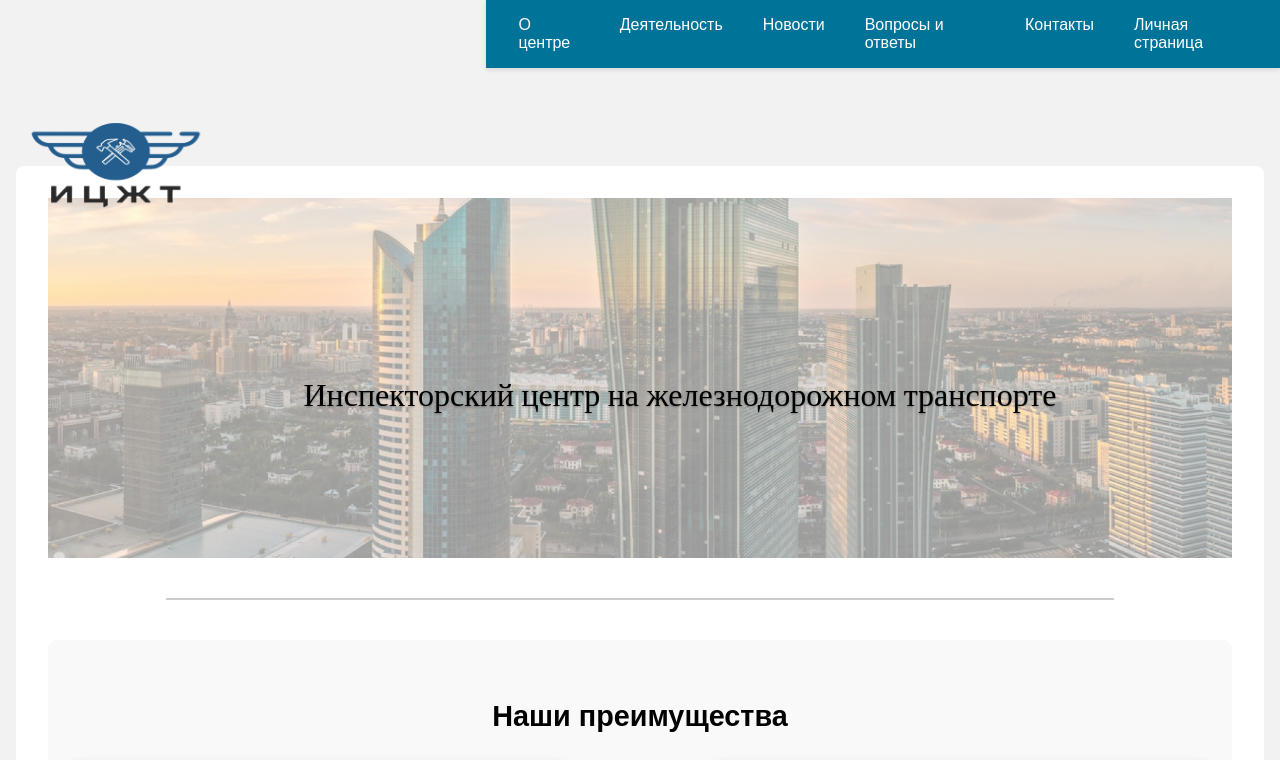
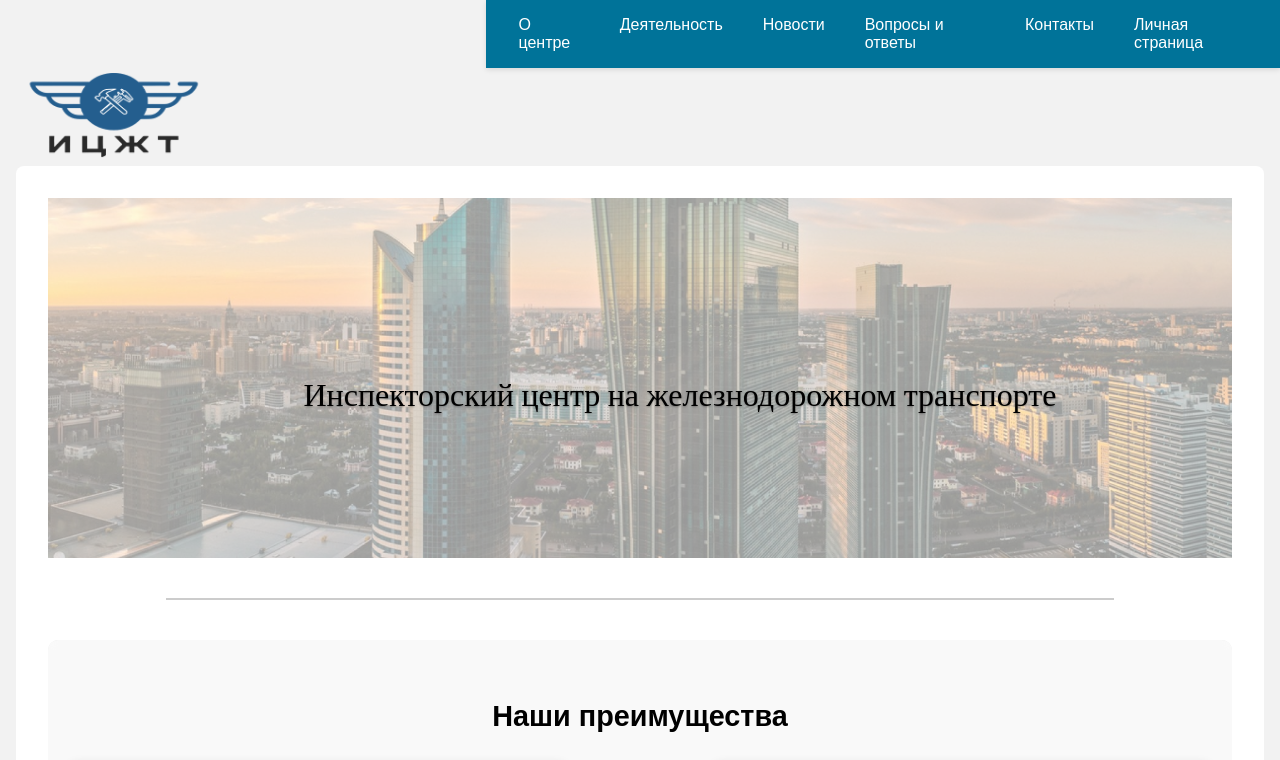
Before and after one commit to itczkz/itcz, a plain HTML site: page index.html in a window 1280 px wide. Shown: the top 760 px of the page. Drawn offline with nearby package versions, Linux system fonts and the light colour scheme.

Commit message:
index.html

```diff
--- a/index.html
+++ b/index.html
@@ -13,7 +13,7 @@
   <header>
   <div class="header-container">
     <a href="index.html" class="logo">
-      <img src="img/logo.png" class="logo-img" style="position: relative; left: 2px; top: 10px; /left: -50px;display: flex;align-items: center;justify-content: center;font-family: &quot;Cormorant Garamond&quot;, serif;font-optical-sizing: auto;font-weight: 600;font-style: normal;"></a>
+      <img src="img/logo.png" class="logo-img" style="position: fixed;left: 2px;top: 55px; /left: -50px;display: flex;align-items: baseline;justify-content: flex-end;font-family: &quot;Cormorant Garamond&quot;, serif;font-optical-sizing: auto;font-weight: 600;font-style: normal;flex-direction: row-reverse;flex-wrap: wrap;align-content: flex-start;"></a>
 </div>
     <button class="menu-toggle" aria-label="Открыть меню">&#9776;</button>
 
```
